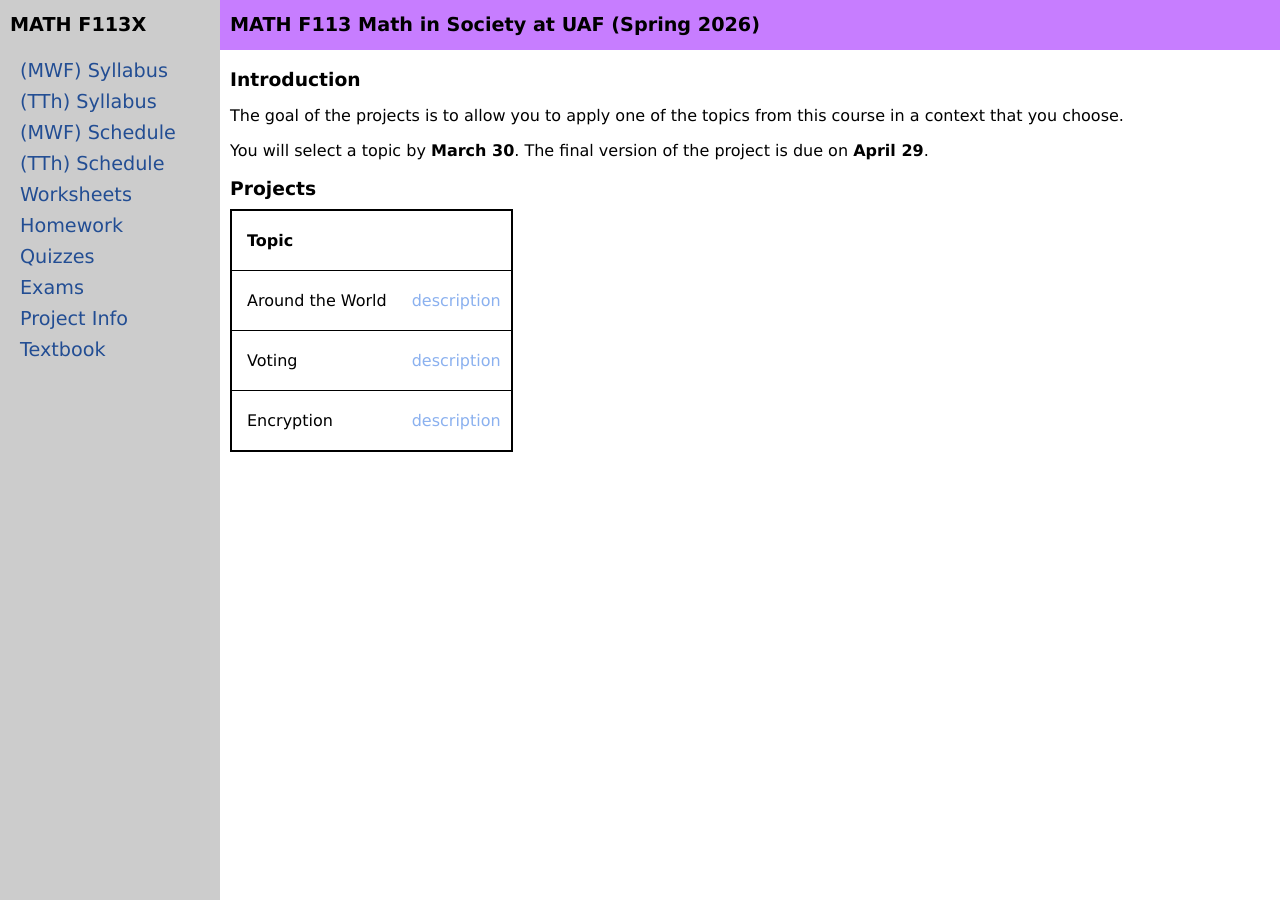
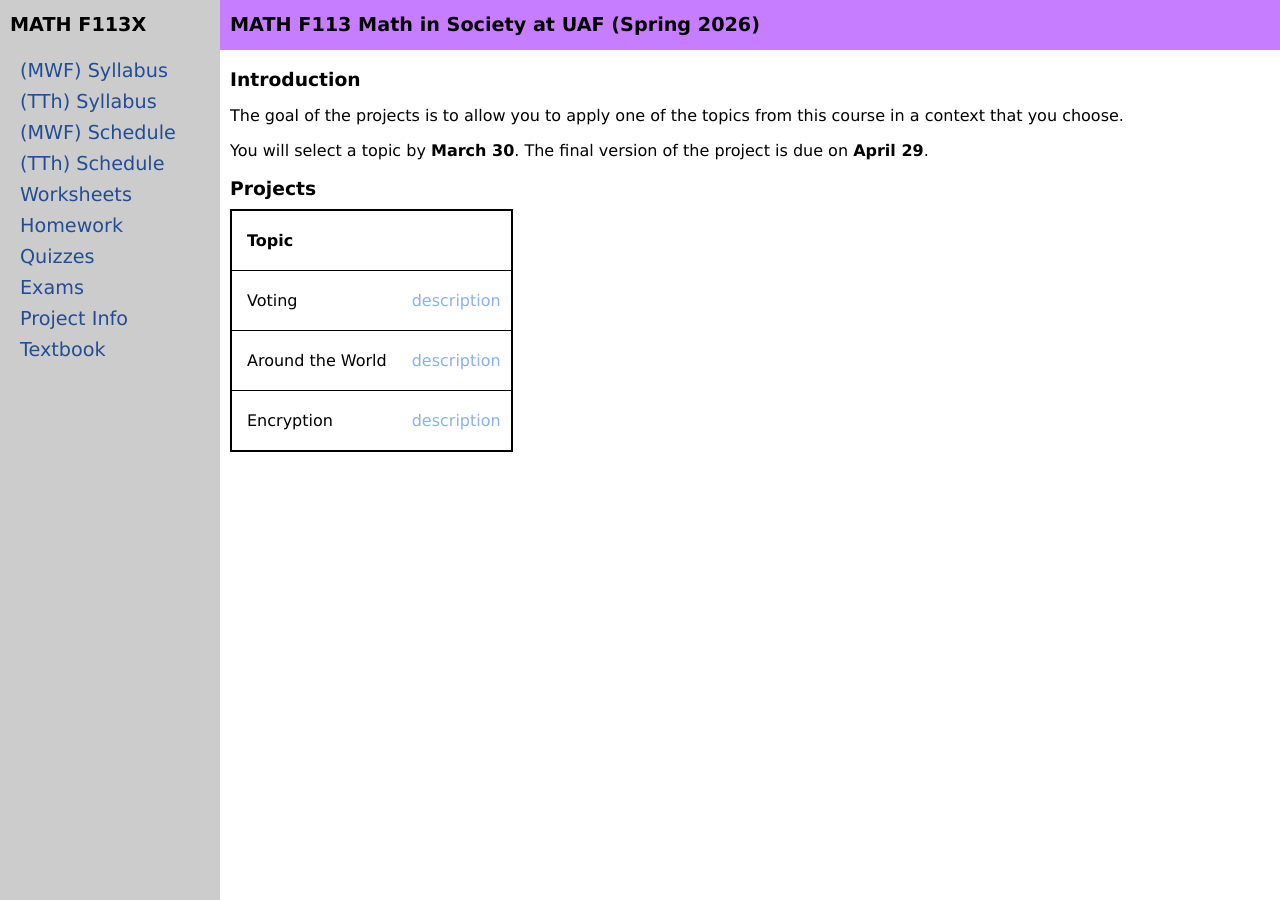
Before and after one commit to uaf-math/math113, a Jekyll site: the page built from project.md, in a window 1280 px wide. Built offline with Jekyll 4.4.1, drawn with Linux system fonts in a browser that asks for light colours; part of the change alters nothing that is shown.

```diff
--- a/_data/projectS26.yml
+++ b/_data/projectS26.yml
@@ -1,9 +1,9 @@
 semester: Spring 2026
 home: assets/projects/S26
 projects:
+- topic: Voting
+  pdf: voting_project_v3.pdf
 - topic: Around the World
   pdf: Ham_Cycle_project_v1.pdf
-- topic: Voting
-  pdf: voting_project_v3.pdf
 - topic: Encryption
   pdf: encryption_project.pdf
```
